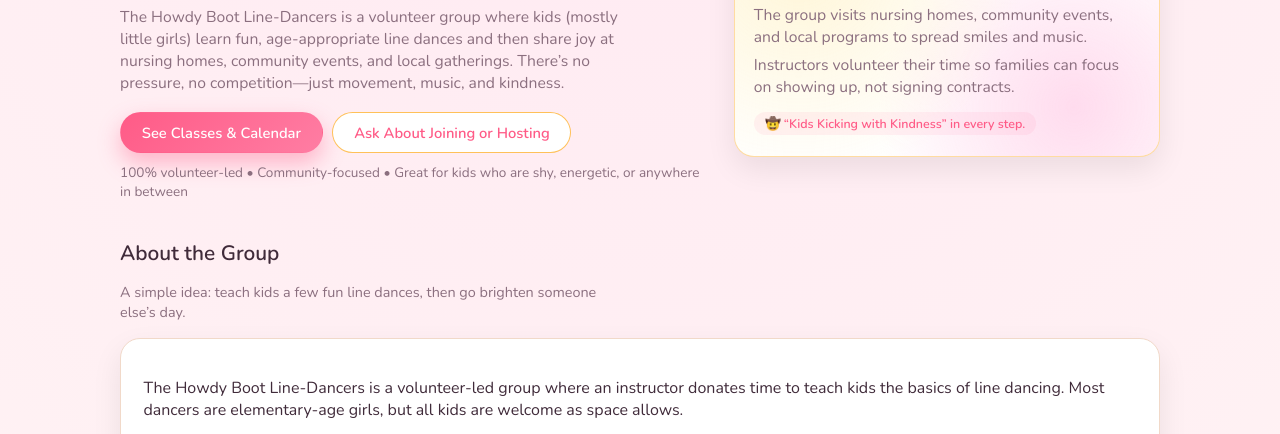
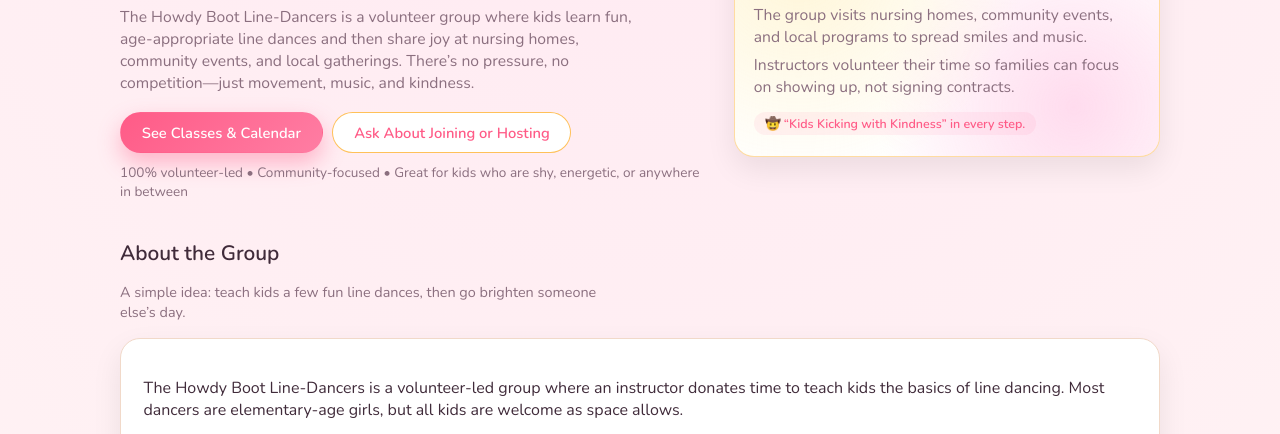
Before and after one commit to js9467/howdyboot, a plain HTML site: page index.html in a window 1280 px wide. Shown: the part 333-767 px from the top of the page. Drawn offline with nearby package versions, Linux system fonts and the light colour scheme; no server answers.

Commit message:
Remove 'mostly little girls' from paragraph

```diff
--- a/index.html
+++ b/index.html
@@ -391,7 +391,7 @@
         </div>
 
         <p data-content-key="hero_paragraph">
-          The Howdy Boot Line-Dancers is a volunteer group where kids (mostly little girls) learn fun, age-appropriate
+          The Howdy Boot Line-Dancers is a volunteer group where kids learn fun, age-appropriate
           line dances and then share joy at nursing homes, community events, and local gatherings. There’s no pressure,
           no competition—just movement, music, and kindness.
         </p>
```
